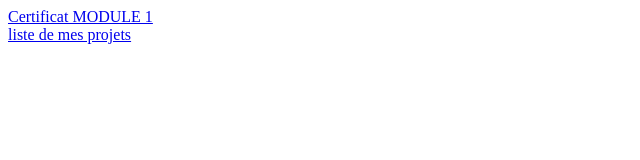
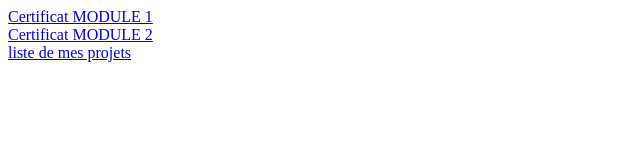
Before and after one commit to Yacine-Elaioune/projet-1.3, a plain HTML site: page projet13/tp13.html in a window 1280 px wide. Shown: the whole page, without its empty margins (0-640 px from the left). Drawn offline with Linux system fonts and the light colour scheme.

Commit message:
Add files via upload

```diff
--- a/projet13/tp13.html
+++ b/projet13/tp13.html
@@ -7,6 +7,7 @@
 </head>
 <body>
     <a href="Certificat_m1.pdf" > Certificat MODULE 1 </a> <br>
+    <a href="Certificat_m2.pdf" > Certificat MODULE 2 </a> <br>
     <a href="../index.html"> liste de mes projets </a>
 </body>
 </html>
```
Also changed, not shown: 1 other file.
